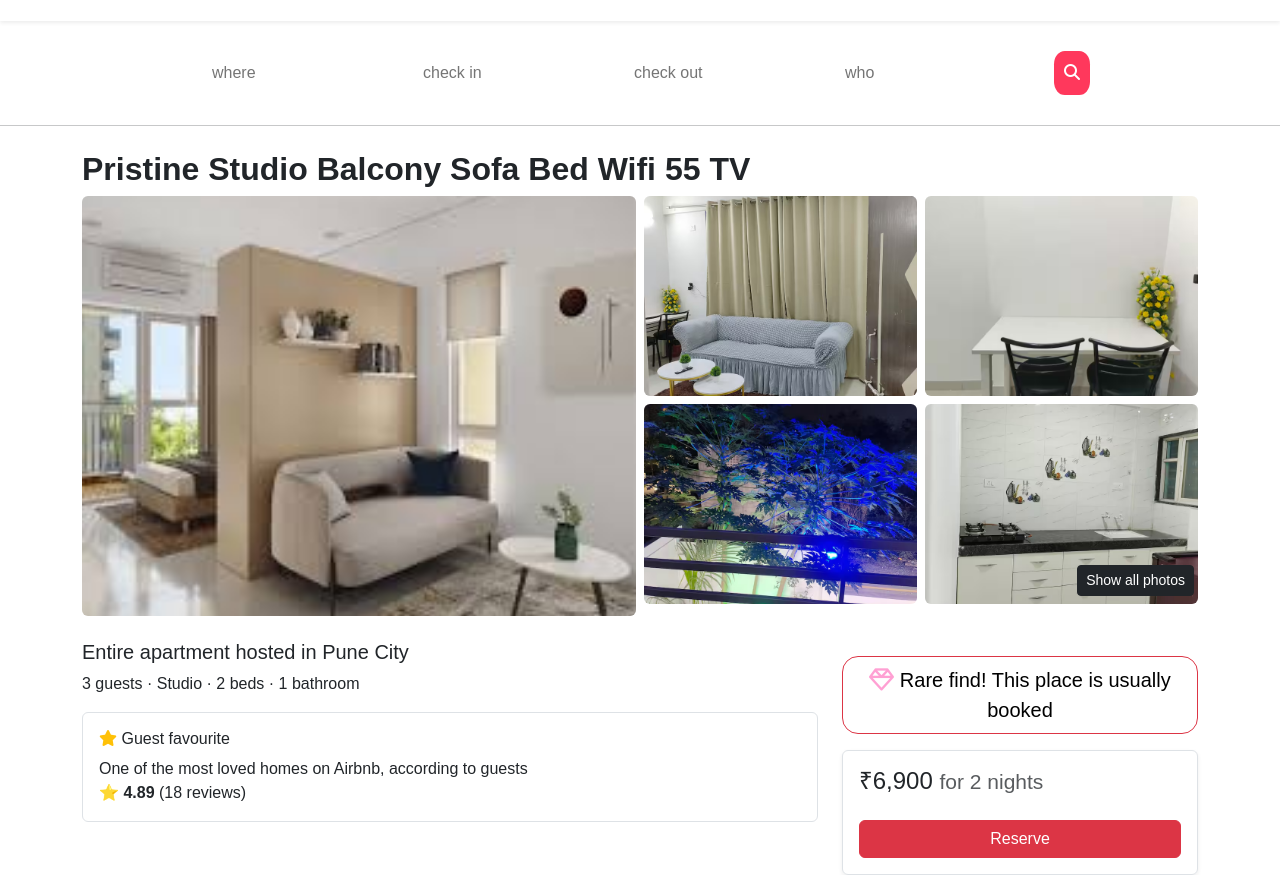
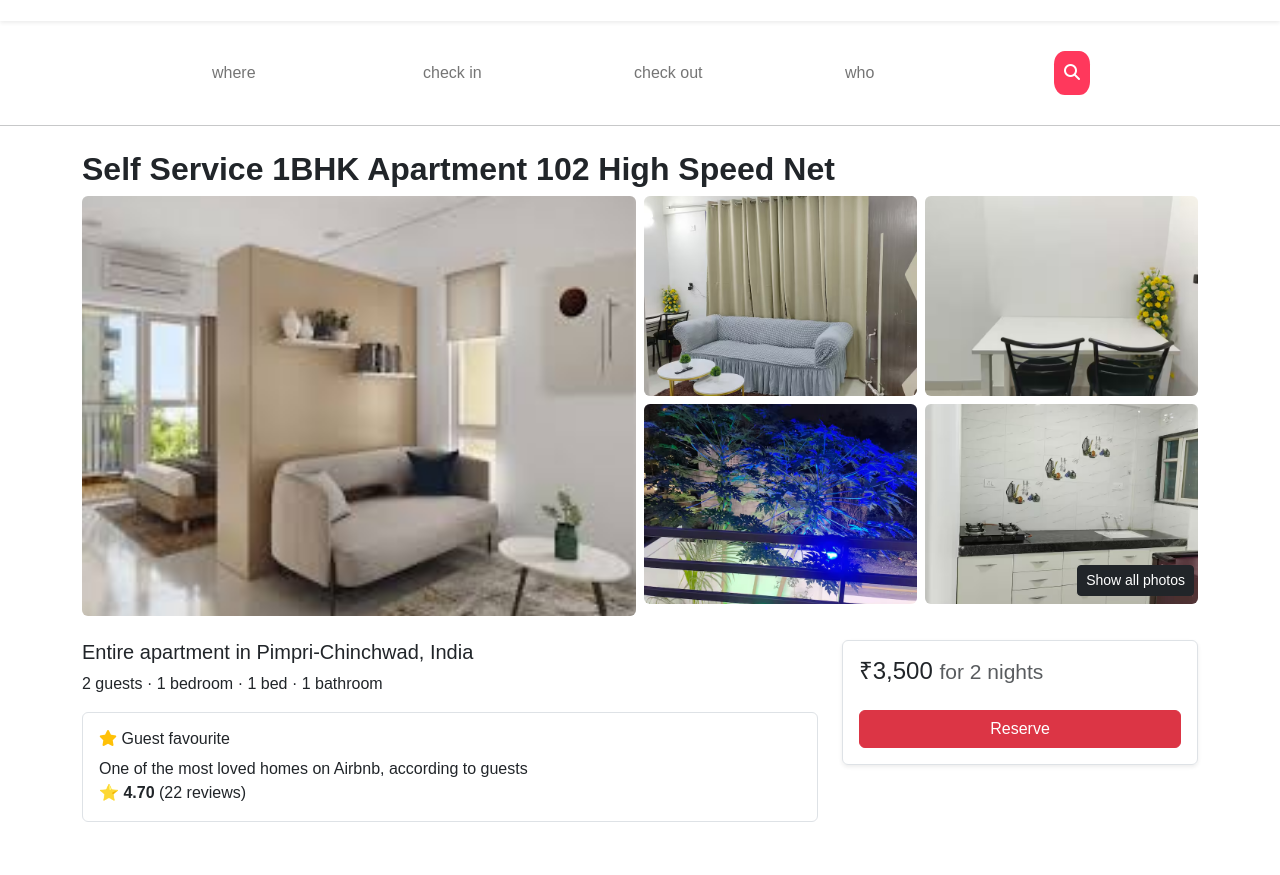
Before and after one commit to omch-29/airbnb-fe, a plain HTML site: page details/d6.html in a window 1280 px wide. Shown: the part 82-957 px from the top of the page. After the commit the page ends 920 px from the top, so only its background shows below. Drawn offline with nearby package versions, Linux system fonts and the light colour scheme.

Commit message:
added d6 page

```diff
--- a/details/d6.html
+++ b/details/d6.html
@@ -33,7 +33,7 @@
   <!--main-->
     <div class="container mt-4">
     <!-- Title -->
-    <h2 class="fw-bold">Pristine Studio Balcony Sofa Bed Wifi 55 TV</h2>
+    <h2 class="fw-bold">Self Service 1BHK Apartment 102 High Speed Net</h2>
 
     <!-- Image Gallery -->
     <div class="row g-2">
@@ -62,21 +62,20 @@
     <!-- Property Info -->
     <div class="row mt-4">
       <div class="col-md-8">
-        <h5>Entire apartment hosted in Pune City</h5>
-        <p>3 guests · Studio · 2 beds · 1 bathroom</p>
+        <h5>Entire apartment in Pimpri-Chinchwad, India</h5>
+        <p>2 guests · 1 bedroom · 1 bed · 1 bathroom</p>
 
         <div class="p-3 border rounded my-3">
           <h6><i class="fa-solid fa-star text-warning"></i> Guest favourite</h6>
           <p class="mb-0">One of the most loved homes on Airbnb, according to guests</p>
-          <strong>⭐ 4.89</strong> (18 reviews)
+          <strong>⭐ 4.70</strong> (22 reviews)
         </div>
       </div>
 
       <!-- Booking Box -->
       <div class="col-md-4">
-        <button class="btn btn-danger w-100 mt-3 btn-lg mb-3 rare"><i class="fa-regular fa-gem fa-beat-fade fa-lg" style="color: #ff1493;"></i>        Rare find! This place is usually booked</button>
         <div class="border rounded p-3 shadow-sm">
-          <h4>₹6,900 <small class="text-muted">for 2 nights</small></h4>
+          <h4>₹3,500 <small class="text-muted">for 2 nights</small></h4>
           <button class="btn btn-danger w-100 mt-3">Reserve</button>
         </div>
       </div>
```
